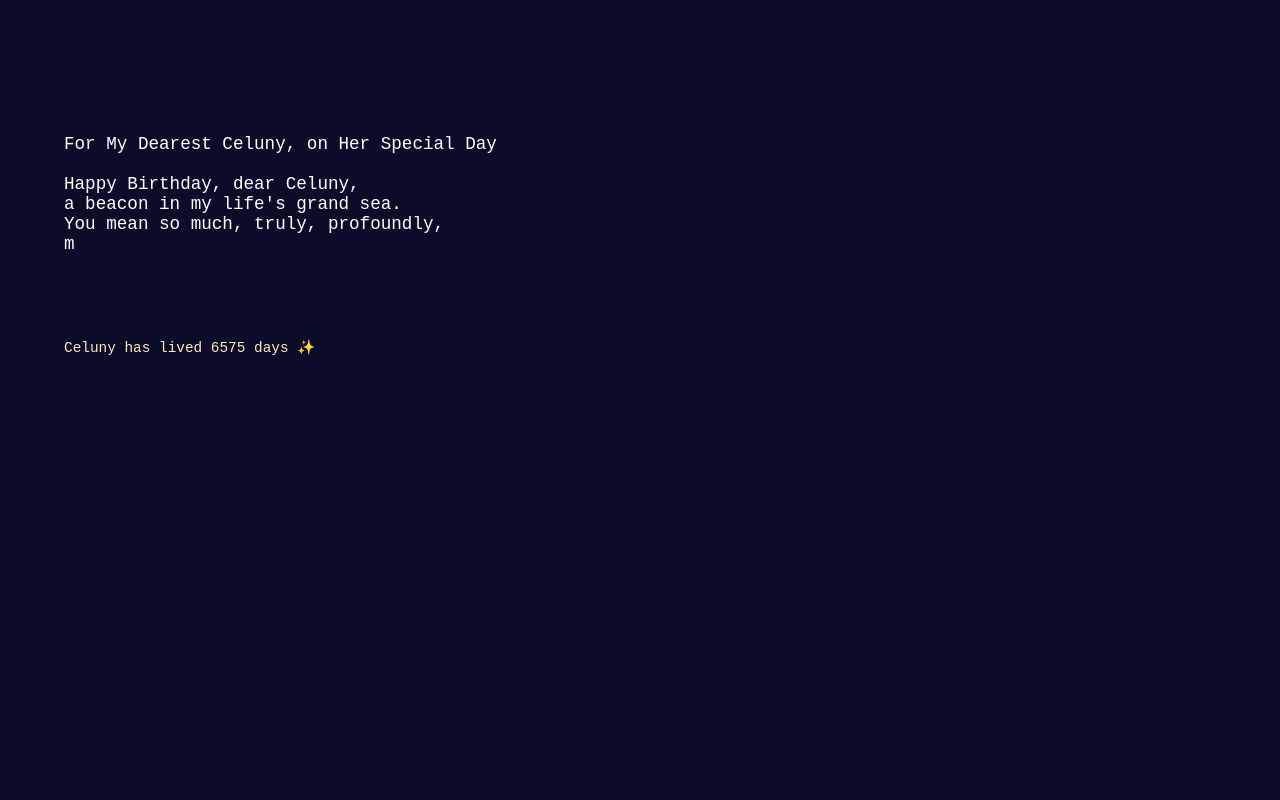
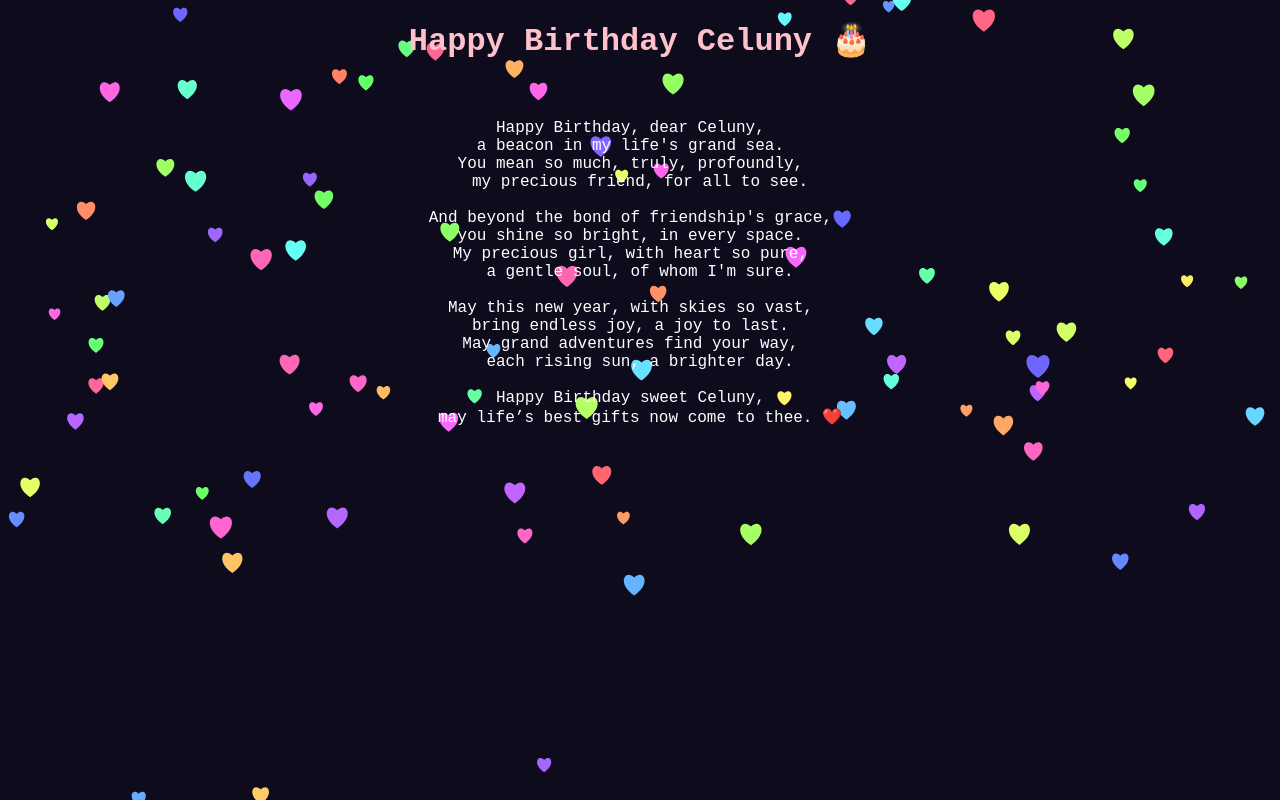
Before and after one commit to jojelll/jojell.github.io, a plain HTML site: page index.html in a window 1280 px wide. Drawn offline with Linux system fonts and the light colour scheme.

Commit message:
Update index.html

```diff
--- a/index.html
+++ b/index.html
@@ -1,17 +1,129 @@
 <!DOCTYPE html>
 <html lang="en">
 <head>
-    <meta charset="UTF-8" />
-    <title>Happy Birthday Celuny</title>
-    <link rel="stylesheet" href="style.css" />
+  <meta charset="UTF-8" />
+  <meta name="viewport" content="width=device-width, initial-scale=1.0"/>
+  <title>Happy Birthday Celuny</title>
+  <style>
+    body {
+      margin: 0;
+      background: #0e0b1d;
+      overflow: hidden;
+      font-family: 'Courier New', monospace;
+      color: #fff;
+      text-align: center;
+    }
+
+    h1 {
+      margin-top: 20px;
+      font-size: 2em;
+      color: pink;
+    }
+
+    #message {
+      white-space: pre-wrap;
+      max-width: 600px;
+      margin: auto;
+      font-size: 1em;
+      padding: 20px;
+    }
+
+    canvas {
+      position: fixed;
+      top: 0;
+      left: 0;
+      pointer-events: none;
+      z-index: -1;
+    }
+  </style>
 </head>
 <body>
-    <canvas id="background"></canvas>
-    <div class="content">
-        <pre id="poem"></pre>
-        <p id="counter">Celuny has lived <span>6575</span> days ✨</p>
-    </div>
-    <audio id="music" src="happybirthday.mp3" autoplay loop></audio>
-    <script src="script.js"></script>
+  <h1>Happy Birthday Celuny 🎂</h1>
+
+  <div id="message">
+Happy Birthday, dear Celuny,
+a beacon in my life's grand sea.
+You mean so much, truly, profoundly,
+my precious friend, for all to see.
+
+And beyond the bond of friendship's grace,
+you shine so bright, in every space.
+My precious girl, with heart so pure,
+a gentle soul, of whom I'm sure.
+
+May this new year, with skies so vast,
+bring endless joy, a joy to last.
+May grand adventures find your way,
+each rising sun, a brighter day.
+
+Happy Birthday sweet Celuny,
+may life’s best gifts now come to thee. ❤️
+  </div>
+
+  <audio autoplay loop>
+    <source src="happy-birthday.mp3" type="audio/mpeg">
+    Your browser does not support the audio element.
+  </audio>
+
+  <canvas id="canvas"></canvas>
+
+  <script>
+    const canvas = document.getElementById("canvas");
+    const ctx = canvas.getContext("2d");
+    let hearts = [];
+
+    function resize() {
+      canvas.width = window.innerWidth;
+      canvas.height = window.innerHeight;
+    }
+    resize();
+    window.onresize = resize;
+
+    function Heart() {
+      this.x = Math.random() * canvas.width;
+      this.y = canvas.height + Math.random() * 100;
+      this.size = Math.random() * 10 + 10;
+      this.speed = Math.random() * 2 + 1;
+      this.color = `hsl(${Math.random() * 360}, 100%, 70%)`;
+
+      this.draw = function () {
+        ctx.beginPath();
+        ctx.moveTo(this.x, this.y);
+        ctx.bezierCurveTo(this.x - this.size / 2, this.y - this.size / 2,
+                          this.x - this.size, this.y + this.size / 3,
+                          this.x, this.y + this.size);
+        ctx.bezierCurveTo(this.x + this.size, this.y + this.size / 3,
+                          this.x + this.size / 2, this.y - this.size / 2,
+                          this.x, this.y);
+        ctx.fillStyle = this.color;
+        ctx.fill();
+      };
+
+      this.update = function () {
+        this.y -= this.speed;
+        if (this.y < -10) {
+          this.y = canvas.height + Math.random() * 100;
+          this.x = Math.random() * canvas.width;
+        }
+        this.draw();
+      };
+    }
+
+    function initHearts() {
+      hearts = [];
+      for (let i = 0; i < 100; i++) {
+        hearts.push(new Heart());
+      }
+    }
+
+    function animate() {
+      ctx.clearRect(0, 0, canvas.width, canvas.height);
+      hearts.forEach(heart => heart.update());
+      requestAnimationFrame(animate);
+    }
+
+    initHearts();
+    animate();
+  </script>
 </body>
 </html>
```
